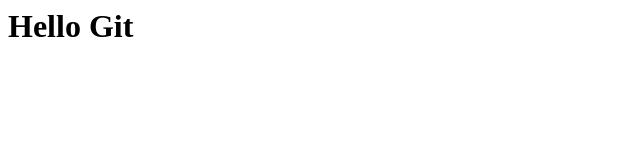
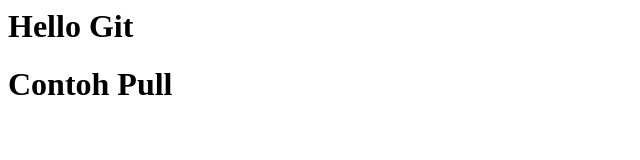
Before and after one commit to dadan1213/belajar-git-remote, a plain HTML site: page index.html in a window 1280 px wide. Shown: the whole page, without its empty margins (0-640 px from the left). Drawn offline with Linux system fonts and the light colour scheme.

Commit message:
add contoh index.html

```diff
--- a/index.html
+++ b/index.html
@@ -1,6 +1,7 @@
 <html>
   <body>
     <h1>Hello Git</h1>
+    <h1>Contoh Pull</h1>
   </body>
 </html>
 
@@ -12,4 +13,6 @@ git push namaremote localbranch
 git push origin --all
 git push --delete namaremote namabranch = hapus
 
+git push origin --tags = kirim semua tags ke repository
+
 */ -->
```
